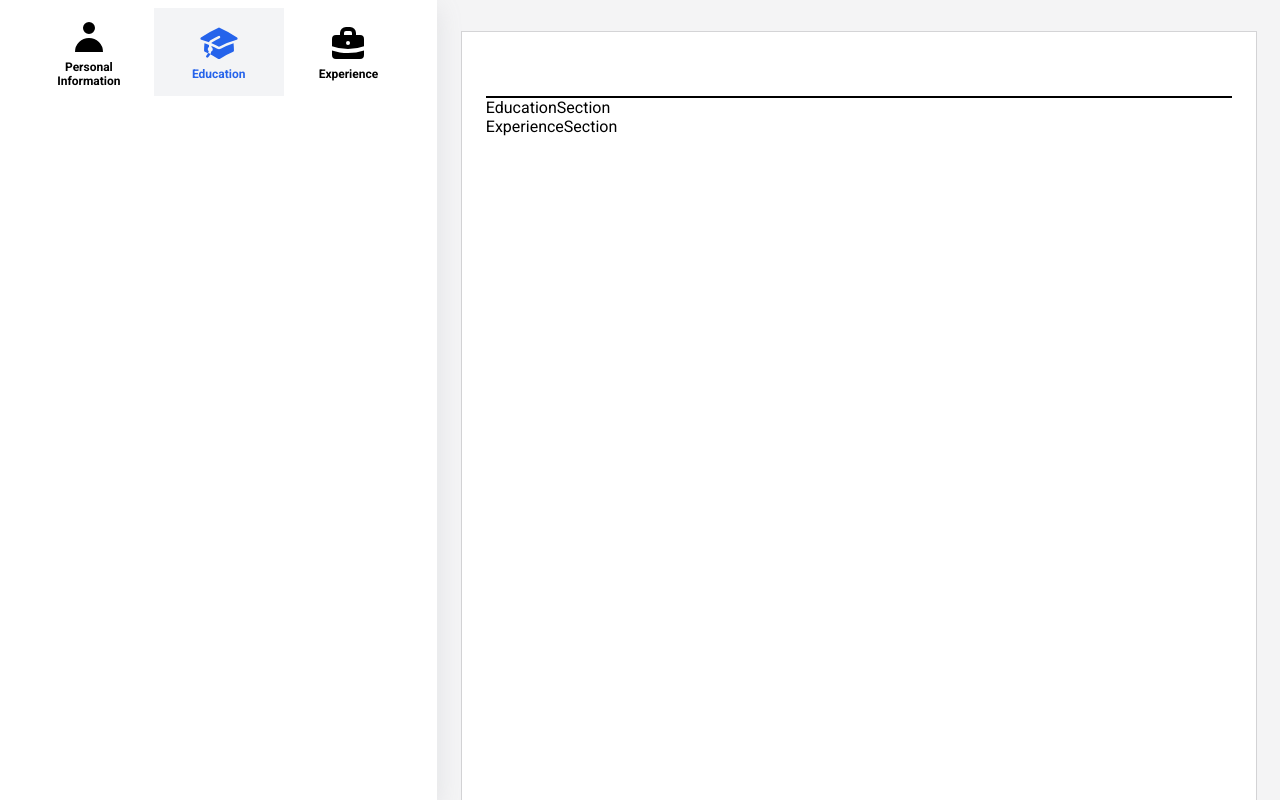
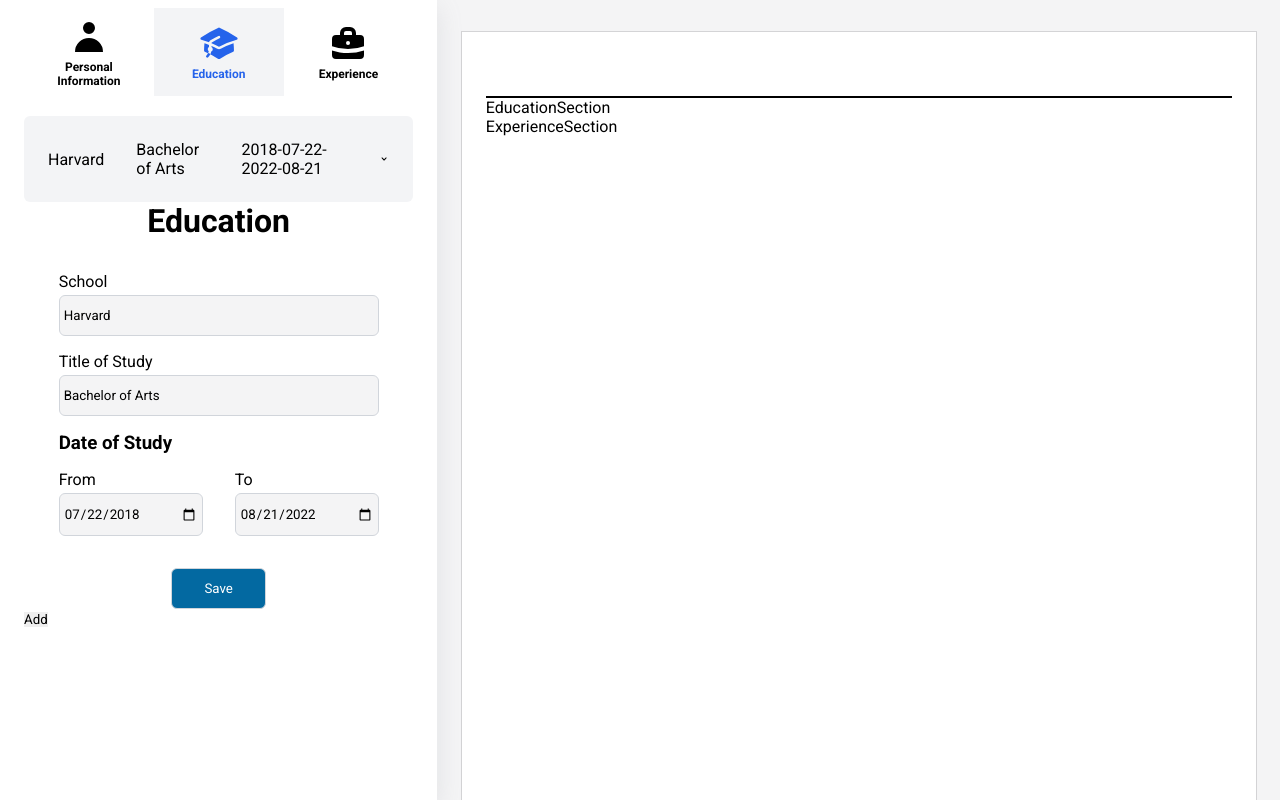
Before and after one commit to sabashatirishvili/cv-app, a React (Vite) app: page / in a window 1280 px wide. Both pictures are taken after a click on the element "Education". Built offline with nearby package versions, Linux system fonts and the light colour scheme.

Commit message:
Added Education Forms

```diff
--- a/src/App.jsx
+++ b/src/App.jsx
@@ -3,6 +3,7 @@ import './App.css';
 import PersonalInfoForm from './components/form/PersonalInfoForm';
 import EducationForm from './components/form/EducationForm';
 import data from './data';
+import React from 'react';
 import PersonalInfoSection from './components/cv/PersonalInfoSection';
 import EducationSection from './components/cv/EducationSection';
 import ExperienceSection from './components/cv/ExperienceSection';
@@ -19,6 +20,7 @@ function App() {
     from: '3',
     to: '4',
   });
+  console.log(education);
   const [experience, setExperience] = useState(data.experience);
   const [expData, setExpData] = useState({
     name: '',
@@ -58,7 +60,9 @@ function App() {
           />
         )}
         {/* {selected === 'education' && <EducationForm data={educationData}/>} */}
-        {selected === 'education' && <FormGroup data={education} type='education'/>}
+        {selected === 'education' && (
+          <FormGroup data={education} type="education" />
+        )}
         {selected === 'experience' && <ExperienceForm />}
       </div>
       <div className="cv-container">
--- a/src/components/FormGroup.jsx
+++ b/src/components/FormGroup.jsx
@@ -4,20 +4,19 @@ import EducationForm from './form/EducationForm';
 import ExperienceForm from './form/ExperienceForm';
 
 function FormGroup(data, type) {
-  console.log(data);
+  console.log('data:');
+  const info = data.data;
   return (
     <div className="form-group">
-      {/* <div className="forms">
-        {data.map(item => (
+      <div className="forms">
+        {info.map(item => (
           <Collapsed
             data={item}
-            formComponent={
-              type === 'education' ? <EducationForm data={item} /> : <ExperienceForm data={item} />
-            }
+            formComponent={<EducationForm data={item} />}
           />
         ))}
-      </div> */}
-      <button className="add"></button>
+      </div>
+      <button className="add">Add</button>
     </div>
   );
 }
--- a/src/components/form/EducationForm.jsx
+++ b/src/components/form/EducationForm.jsx
@@ -9,21 +9,21 @@ function EducationForm({ data }) {
       <div className="inputs">
         <div>
           <label htmlFor="name">School</label>
-          <input type="text" name="name" />
+          <input type="text" name="name" value={data.name} />
         </div>
         <div>
           <label htmlFor="title">Title of Study</label>
-          <input type="text" name="title" />
+          <input type="text" name="title" value={data.title} />
         </div>
         <h3 className="date-title">Date of Study</h3>
         <div className="date">
           <div className="from">
             <label htmlFor="from">From</label>
-            <input type="date" name="from" id="from" />
+            <input type="date" name="from" id="from" value={data.from} />
           </div>
           <div className="to">
             <label htmlFor="to">To</label>
-            <input type="date" name="to" id="to" />
+            <input type="date" name="to" id="to" value={data.to} />
           </div>
         </div>
       </div>
--- a/src/data.js
+++ b/src/data.js
@@ -7,8 +7,14 @@ const data = {
     address: '',
   },
   education: [
+    {
+      name: 'Harvard',
+      title: 'Bachelor of Arts',
+      from: '2018-07-22',
+      to: '2022-08-21',
+    },
   ],
   experience: {},
-}
+};
 
 export default data;
```
